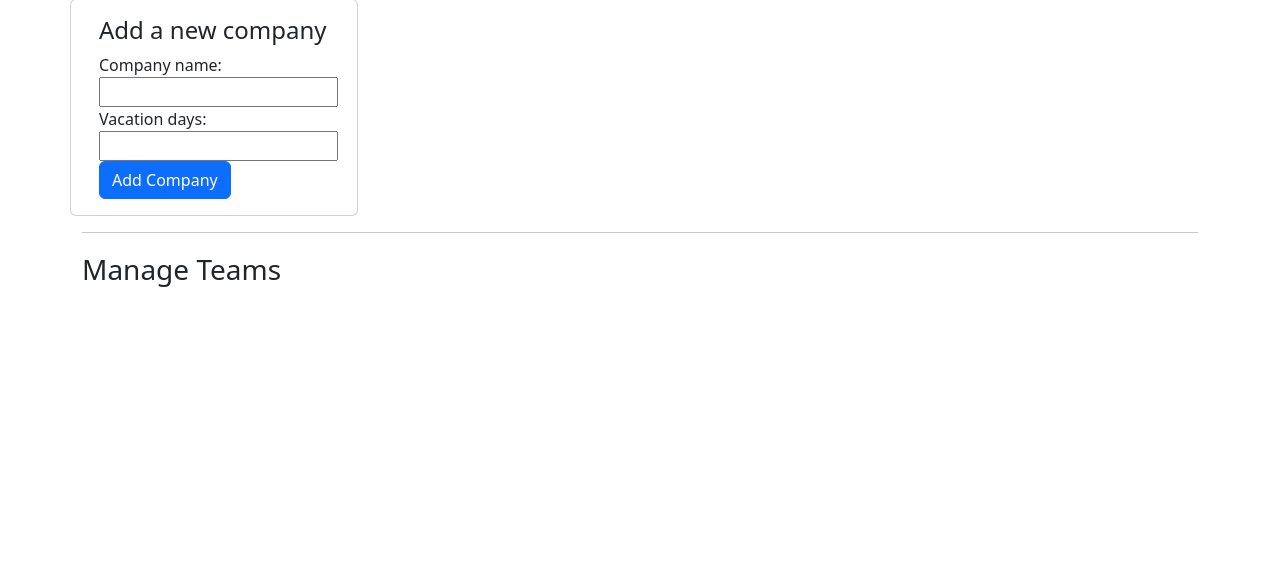
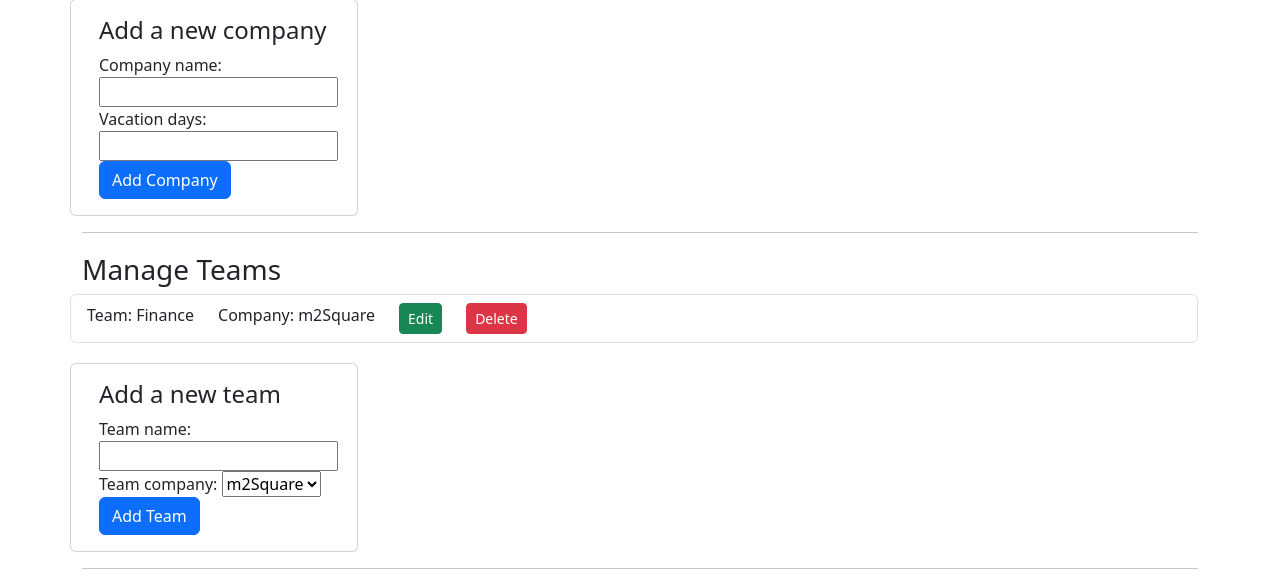
Before and after one commit to derblaueengel2003/capstone, a Django app: page /admin-dashboard in a window 1280 px wide. Shown: the part 226-811 px from the top of the page. Before the commit the page ends 513 px from the top, so only its background shows below. Run offline with Django 5.2, Linux system fonts and the light colour scheme; a user stored in the database is signed in; data comes from the database, SQL or seed files in the repository; both versions use the stored data as it was after the commit.

Commit message:
Manage Teams with select in the form. Established page reload for better refresh of data

```diff
--- a/myDesk/models.py
+++ b/myDesk/models.py
@@ -17,6 +17,13 @@ class Team(models.Model):
     team_name = models.CharField(max_length=64)
     team_company = models.ForeignKey(Company, on_delete=models.CASCADE, related_name="teams")
 
+    def serialize(self):
+        return {
+            "id": self.id,
+            "team_name": self.team_name,
+            "team_company": self.team_company.company_name,
+            }
+
 class Employee(models.Model):
     ROLES = {'admin': 'Admin', 'manager': 'Manager', 'employee': 'Employee'}
     employee = models.OneToOneField(User, on_delete=models.CASCADE)
@@ -28,3 +35,14 @@ class Employee(models.Model):
 
     def __str__(self):
         return self.employee.username
+
+    def serialize(self):
+        return {
+            "id": self.id,
+            "employee": self.employee,
+            "employee_firstname": self.employee_firstname,
+            "employee_lastname": self.employee_lastname,
+            "employee_team": self.employee_team,
+            "employee_role": self.employee_role,
+            "employement_date": self.employement_date,
+            }
--- a/myDesk/static/myDesk/index.js
+++ b/myDesk/static/myDesk/index.js
@@ -1,17 +1,18 @@
 //Fields and Labels must have the same index!
 const companyFields = ['company_name', 'vacation_days', 'company_id']
-const companyLabels = ['Company name', 'Vacation days', 'Company id']
+const teamFields = ['team_name', 'team_company', 'team_id']
 
 document.addEventListener('DOMContentLoaded', function () {
   console.log('Dom Loaded');
-    setSectionButtons('company', companyFields, companyLabels)
+    setSectionButtons('company', companyFields);
+    setSectionButtons('team', teamFields)
 });
 
 function setSectionButtons(section, fields, labels) {
 //EDIT BUTTON
     const edit_buttons = document.querySelectorAll(`.edit-${section}-btn`);
 edit_buttons.forEach((button, index) => {
-  button.addEventListener(`click`, () => editRecord(index, section, fields, labels));
+  button.addEventListener(`click`, () => editRecord(index, section, fields));
 });
 //DELETE BUTTON
 const delete_buttons = document.querySelectorAll(`.delete-${section}-btn`);
@@ -21,18 +22,20 @@ delete_buttons.forEach((button, index) => {
 }
 
 //EDIT
-function editRecord(index, section, fields, labels) {
+function editRecord(index, section, fields) {
   document.querySelectorAll(`.edit-${section}-view`)[index].style.display =
     'block';
   document.querySelectorAll(`.edit-${section}-btn`)[index].style.display =
     'none';
 
     document.querySelectorAll(`.edit-${section}-form`)[index].onsubmit = (e) => {
-        e.preventDefault();
+        // e.preventDefault();
         const fieldValues = {}
         fields.forEach((field) => {
             fieldValues[`${field}`] = document.querySelectorAll(`.edit-${field}`)[index].value
         })
+
+        console.log(fieldValues)
 
     fetch(`/edit-${section}`, {
         method: 'POST',
@@ -46,14 +49,7 @@ function editRecord(index, section, fields, labels) {
         document.querySelectorAll(`.edit-${section}-btn`)[index].style.display =
             'block';
         console.log(result)
-
-        //Display result elements except for ID
-        for (const [key, value] of Object.entries(result)) {
-            if (key != "id") {
-                labelIndex = fields.findIndex((i)=> i == key)
-                document.querySelectorAll(`div.${key}, div.edit-${key}`)[index].textContent = `${labels[labelIndex]}: ` + value;
-            }
-        }
+        window.location.reload()
         });
     return false;
     };
@@ -61,10 +57,8 @@ function editRecord(index, section, fields, labels) {
 
 //DELETE
 function deleteRecord(index, section) {
-    // const company_id = document.querySelectorAll(`.delete-${section}_id`)[index];
-    // console.log(company_id)
     document.querySelectorAll(`.delete-${section}-form`)[index].onsubmit = (e) => {
-      e.preventDefault();
+    //   e.preventDefault();
       const fieldsValue = {}
       fieldsValue[`${section}_id`] = document.querySelectorAll(
         `.delete-${section}_id`
@@ -79,6 +73,8 @@ function deleteRecord(index, section) {
         .then((response) => response.json())
         .then((result) => {
             document.querySelectorAll(`.${section}`)[index].style.display = 'none';
+        window.location.reload();
+
         });
     };
 }
--- a/myDesk/templates/myDesk/admin-dashboard.html
+++ b/myDesk/templates/myDesk/admin-dashboard.html
@@ -63,5 +63,65 @@
 <hr>
 <div class="row section">
     <h3>Manage Teams</h3>
+    {% if teams %}
+    <ul class="list-group">
+    {% for team in teams %}
+        <li class="list-group-item team">
+        <div class="row row-cols-auto">
+        <div class="col team_name">Team: <span>{{team.team_name}}</span></div>
+        <div class="col team_company">Company: {{team.team_company.company_name}}</div>
+        <div class="col">
+            <button type="button" class="col btn btn-success btn-sm edit-team-btn">Edit</button>
+        </div>
+       <!-- Delete team record -->
+        <div class="col">
+             <form class="col delete-team-form">
+            <input type="text" hidden class="delete-team_id" value="{{team.id}}" />
+            <input type="submit" class="btn btn-danger btn-sm delete-team-btn" value="Delete">
+        </form>
+        </div>
+        </div>
+       <!-- Edit team infos -->
+        <div class="row g-2 edit-team-view" style="display: none;">
+            <form class="edit-team-form">
+                <div class="col">
+                <div class="form-floating">
+                <input type="text" class="edit-team_name form-control" id="floatingNameTeam" value="{{team.team_name}}" />
+                <label for="floatingNameTeam">Team</label>
+                </div>
+                </div>
+                <div class="col">
+                <div class="form-floating">
+                <select class="edit-team_company form-select" aria-label="Small select example">
+                    <option value="{{team.team_company.id}}">{{team.team_company.company_name}}</option>
+                    {% for company in companies %}
+                    {% if company.id != team.team_company.id%}
+                    <option value="{{company.id}}">{{company.company_name}}</option>
+                    {% endif %}
+                    {% endfor %}
+                </select>
+              </div>
+              </div>
+                <input type="text" hidden class="edit-team_id" value="{{team.id}}" />
+                <input type="submit" class="btn btn-sm btn-primary" value="Save" />
+            </form>
+        </div>
+
+    </li>
+    {% endfor %}
+    </ul>
+{% endif %}
+<div class="card section" style="width: 18rem;">
+<div class="card-body"><h4 class="card-title">Add a new team</h4>
+<div>
+<form action="{% url 'add_team' %}" method="post">
+        {% csrf_token %}
+        {{ team_form }}
+        <input class="btn btn-primary" type="submit" value="Add Team">
+    </form>
 </div>
+</div>
+</div>
+</div>
+<hr>
 {% endblock %}
--- a/myDesk/urls.py
+++ b/myDesk/urls.py
@@ -7,4 +7,7 @@ urlpatterns = [
     path("add-company", views.company, name="add_company"),
     path("edit-company", views.edit_company, name="edit_company"),
     path("delete-company", views.delete_company, name="delete_company"),
+    path("add-team", views.team, name="add_team"),
+    path("edit-team", views.edit_team, name="edit_team"),
+    path("delete-team", views.delete_team, name="delete_team"),
 ]
--- a/myDesk/views.py
+++ b/myDesk/views.py
@@ -7,20 +7,35 @@ from django import forms
 from django.views.decorators.csrf import csrf_exempt
 import json
 from django.http import JsonResponse
+from django.forms import ModelChoiceField
+
+
 
 class CompanyForm(forms.Form):
     company_name = forms.CharField(max_length=128)
     vacation_days = forms.IntegerField()
 
+class TeamForm(forms.ModelForm):
+
+    class Meta:
+        model = Team
+        fields = ["team_name", "team_company", "id"]
+
+    class MyModelChoiceField(ModelChoiceField):
+        def label_from_instance(self, obj):
+            print(obj)
+            return obj.company_name
+
+    team_company = MyModelChoiceField(queryset=Company.objects.all(), required=True, empty_label=None)
 
 def index(request):
     return render(request, "myDesk/index.html", {})
 
 @login_required()
 def admin_dashboard(request):
-    companies = Company.objects.all()
-    teams = Team.objects.all()
-    employees = Employee.objects.all()
+    companies = Company.objects.all().order_by('company_name').values()
+    teams = Team.objects.all().order_by('team_company')
+    employees = Employee.objects.all().order_by('employee_lastname').values()
 
     #If the user has is_staff permission then he can access the admin
     #dashboard. Otherwise he will be redirect to the homepage
@@ -30,6 +45,7 @@ def admin_dashboard(request):
             "teams": teams,
             "employees": employees,
             "company_form": CompanyForm(),
+            "team_form": TeamForm()
         })
     else:
         return HttpResponseRedirect(reverse("index"))
@@ -60,6 +76,34 @@ def edit_company(request):
 def delete_company(request):
     data = json.loads(request.body)
     company_to_delete = Company.objects.get(pk=data['company_id'])
-    print(company_to_delete)
     company_to_delete.delete()
     return JsonResponse(company_to_delete.serialize())
+
+def team(request):
+    if request.method == "POST":
+        form = TeamForm(request.POST)
+        if form.is_valid():
+            new_team = Team(
+                team_name=form.cleaned_data["team_name"],
+                team_company=form.cleaned_data["team_company"],
+                )
+            new_team.save()
+
+    return HttpResponseRedirect(reverse("admin_dashboard"))
+
+@csrf_exempt
+def edit_team(request):
+    data = json.loads(request.body)
+    team = Team.objects.get(pk=data['team_id'])
+
+    team.team_name = data['team_name']
+    team.team_company = Company.objects.get(pk=data['team_company'])
+    team.save()
+    return JsonResponse(team.serialize())
+
+@csrf_exempt
+def delete_team(request):
+    data = json.loads(request.body)
+    team_to_delete = Team.objects.get(pk=data['team_id'])
+    team_to_delete.delete()
+    return JsonResponse(team_to_delete.serialize())
```
Also changed, not shown: db.sqlite3.
